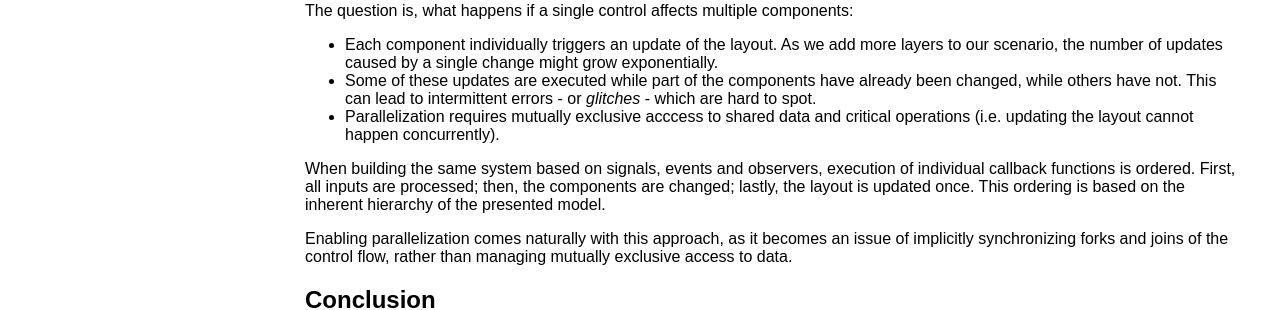
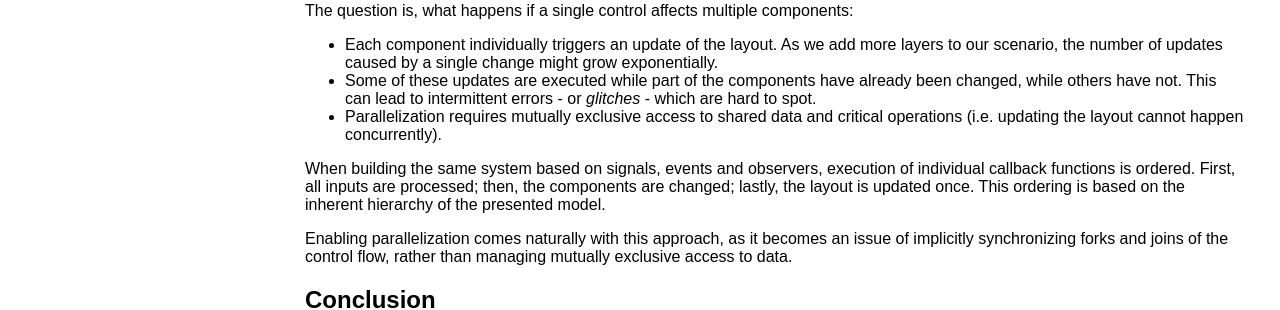
Before and after one commit to snakster/cpp.react, a Jekyll site: the page built from guides/Introduction.md, in a window 1280 px wide. Shown: the part 3870-4180 px from the top of the page. Built offline with Jekyll 4.4.1, drawn with Linux system fonts in a browser that asks for light colours.

Commit message:
Fixed some typos.

```diff
--- a/guides/Introduction.md
+++ b/guides/Introduction.md
@@ -221,7 +221,7 @@ The question is, what happens if a single control affects multiple components:
 
 - Each component individually triggers an update of the layout. As we add more layers to our scenario, the number of updates caused by a single change might grow exponentially.
 - Some of these updates are executed while part of the components have already been changed, while others have not. This can lead to intermittent errors - or _glitches_ - which are hard to spot.
-- Parallelization requires mutually exclusive acccess to shared data and critical operations (i.e. updating the layout cannot happen concurrently).
+- Parallelization requires mutually exclusive access to shared data and critical operations (i.e. updating the layout cannot happen concurrently).
 
 When building the same system based on signals, events and observers, execution of individual callback functions is ordered.
 First, all inputs are processed; then, the components are changed; lastly, the layout is updated once.
```
Also changed, not shown: guides/Dataflow-model.md (+2 -3 lines).
